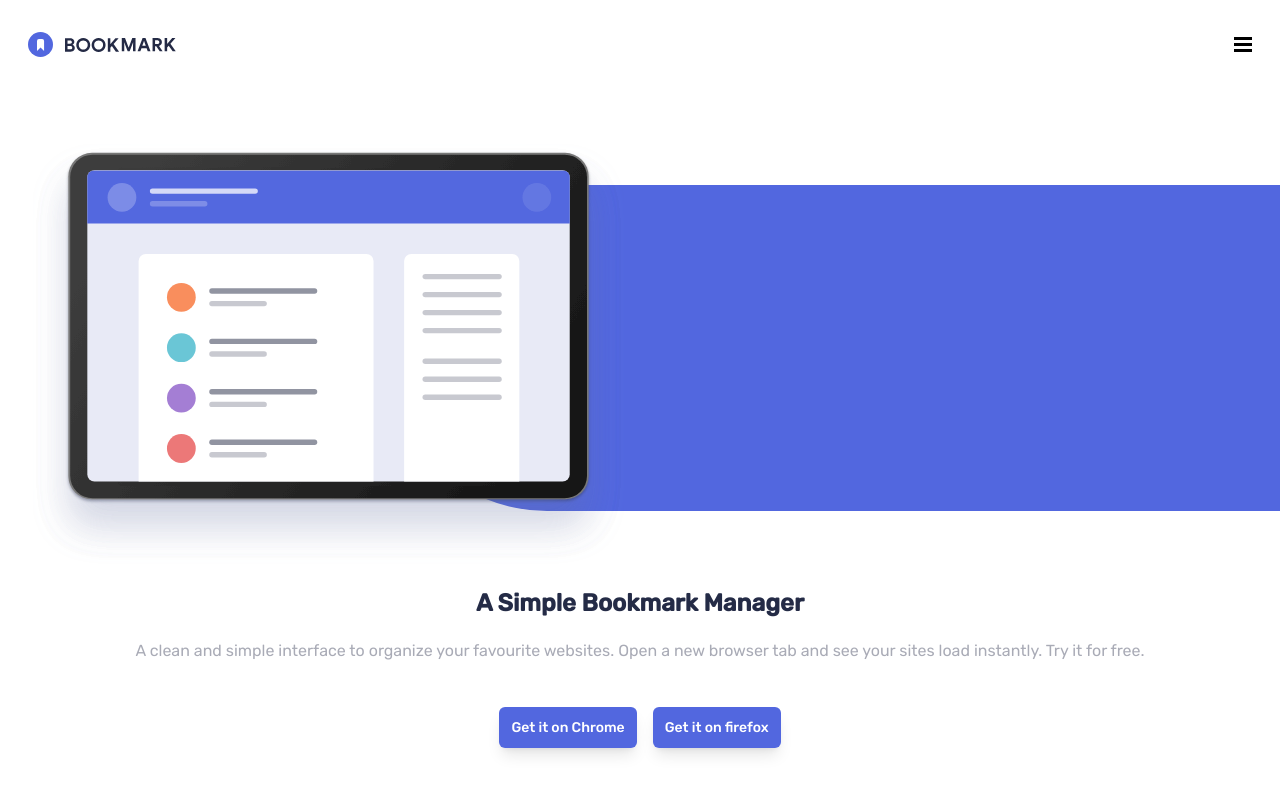
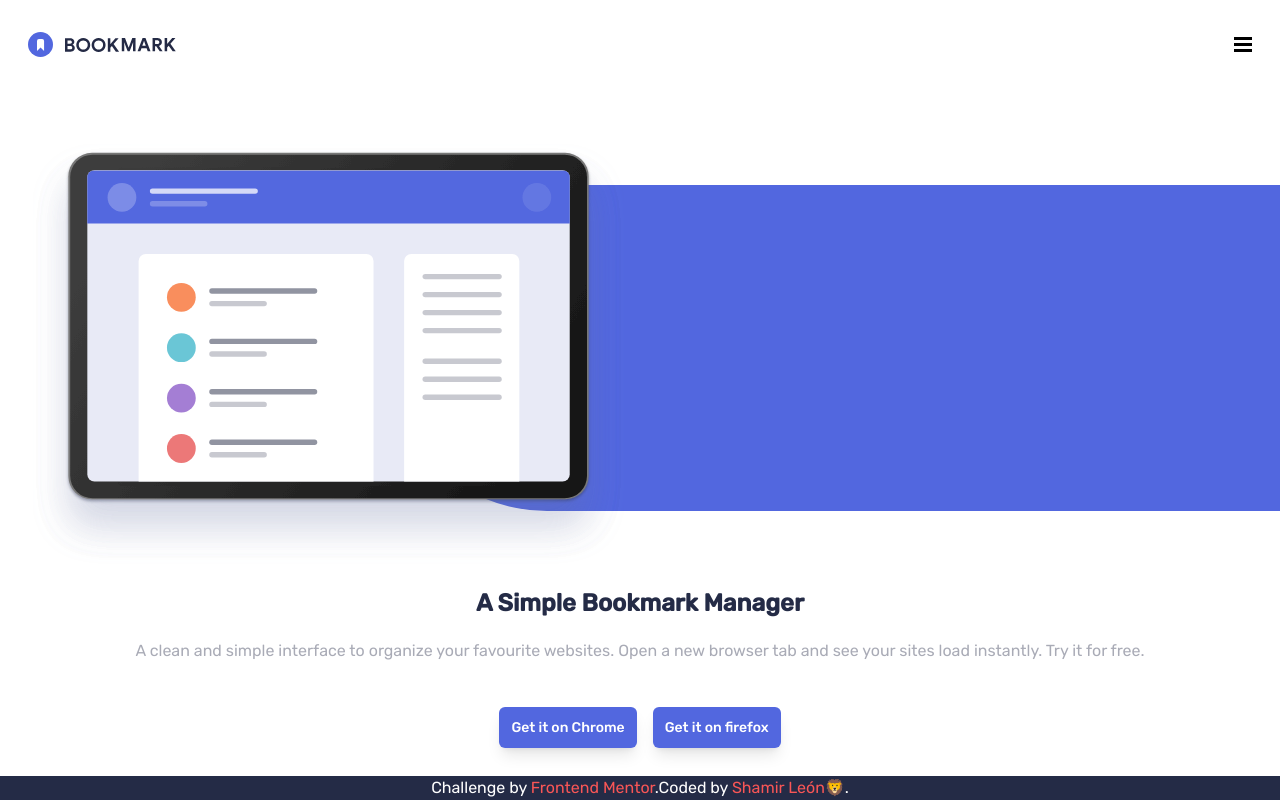
Before and after one commit to ShamirLeon/bookmark-landing, a React (Vite) app: page / in a window 1280 px wide. Shown: the top 800 px of the page. Built offline with nearby package versions, Linux system fonts and the light colour scheme.

Commit message:
Add Atributtion

```diff
--- a/src/App.jsx
+++ b/src/App.jsx
@@ -1,3 +1,4 @@
+import Atributtion from './components/Atributtion/Atributtion';
 import Contact from './components/Contact/Contact';
 import Extension from './components/ExtensionC/Extension';
 import FAQSC from './components/FAQS/FAQS';
@@ -14,8 +15,9 @@ const App = () => {
 			<Features />
 			<Extension />
 			<FAQSC />
-			<Contact></Contact>
-			<FooterC></FooterC>
+			<Contact/>
+			<FooterC/>
+			<Atributtion/>
 		</div>
 	);
 };
--- /dev/null
+++ b/src/components/Atributtion/Atributtion.jsx
@@ -0,0 +1,13 @@
+const Atributtion = () => {
+    return(
+        <div className="text-center bg-DarkBlue text-white fixed bottom-0 w-full">
+            <p className="">Challenge by <a href="https://www.frontendmentor.io?ref=challenge" target="_blank" rel="noreferrer" className="text-SoftRed">
+                 Frontend Mentor
+                </a>.
+                <br className="lg:hidden"/>
+                Coded by <a href="https://github.com/ShamirLeon" target="_blank" rel="noreferrer" className="text-SoftRed">Shamir León🦁</a>.
+            </p>
+        </div>
+    )
+}
+export default Atributtion
--- a/src/components/Footer/Footer.jsx
+++ b/src/components/Footer/Footer.jsx
@@ -4,7 +4,7 @@ import IconTwitter from '../../assets/icons/icon-twitter.svg';
 
 const FooterC = () => {
 	return (
-		<footer className='flex flex-col items-center gap-8 bg-DarkBlue py-10'>
+		<footer className='flex flex-col items-center gap-8 bg-DarkBlue py-16'>
 			<Logo />
 			<div className='flex flex-col gap-6 text-center tracking-widest text-GrayishBlue'>
 				<a href='#'>FEATURES</a>
```
